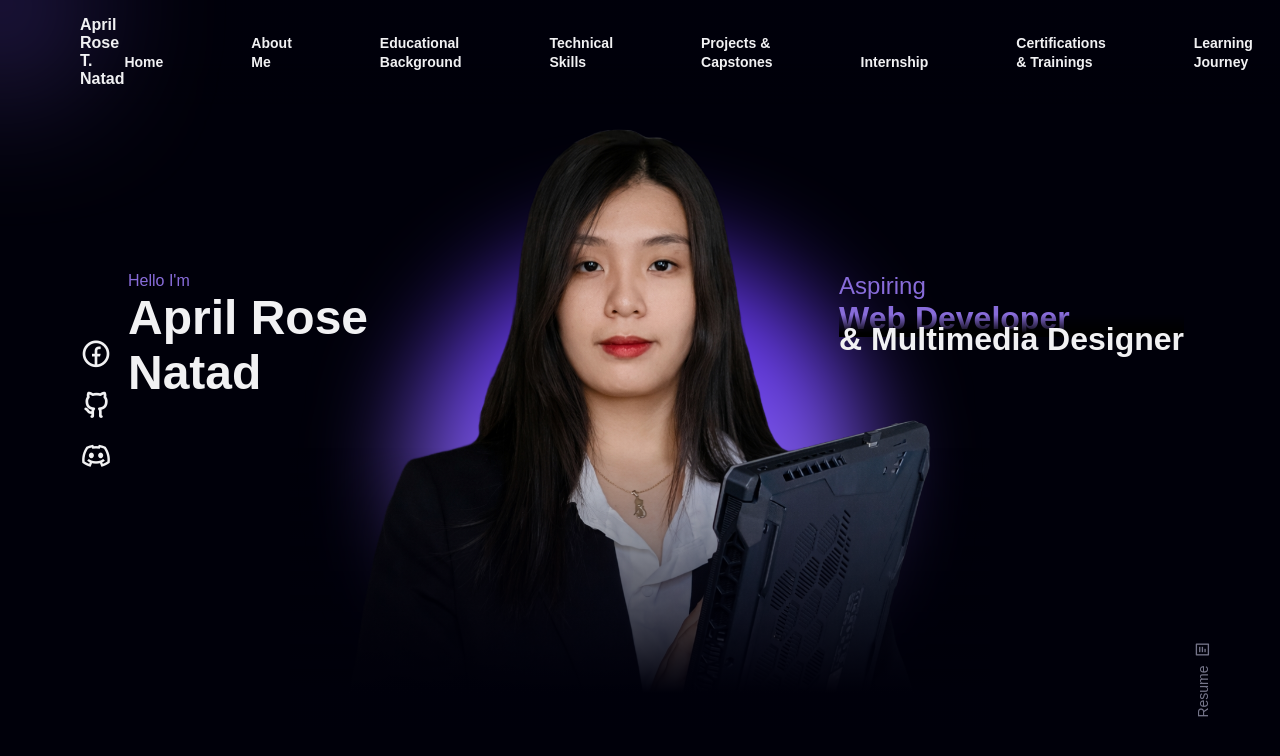
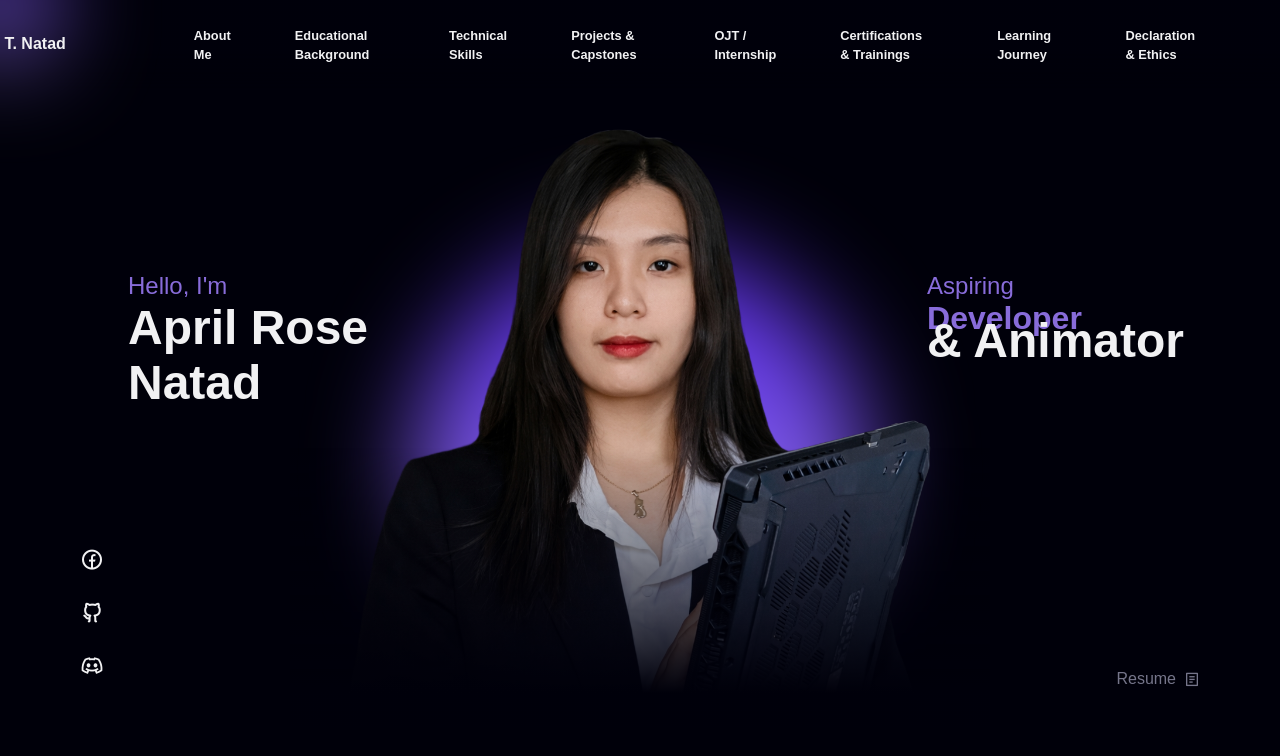
Before and after one commit to AprilRoseNatad/AprilRoseNatad-ePortfolio, a plain HTML site: page index.html in a window 1280 px wide. Shown: the top 756 px of the page. Drawn offline with nearby package versions, Linux system fonts and the light colour scheme; a web font is replaced by a local one.

Commit message:
Third Commit

```diff
--- a/assets/css/styles.css
+++ b/assets/css/styles.css
@@ -150,7 +150,7 @@ img {
   background: linear-gradient(180deg, var(--first-color-alt) 20%, var(--first-color-light) 100%);
   border-radius: 50%;
   position: absolute;
-  filter: blur(80px);
+  filter: blur(50px);
   z-index: -1;
   animation: animateBlob 5s linear infinite;
 }
@@ -240,7 +240,7 @@ img {
 }
 
 .home__greeting{
-  font-size: var(--h2--font-size);
+  font-size: var(--h2-font-size);
   font-weight: var(--font-regular);
   color: var(--first-color);
 }
@@ -263,11 +263,11 @@ img {
 }
 
 .home__perfil{
-  width: 320px;
+  width: 400px;
   justify-self: center;
 }
 
-.home__shadow, .home__info, .home__social, .home__cv{
+.home__shadow, .home__social, .home__cv{
   position: absolute;
 }
 
@@ -326,7 +326,7 @@ img {
 
 .home__social-link{
   color: var(--title-color);
-  font-size: 2rem;
+  font-size: 1.25rem;
   transition: transform .4s, color .4s;
 }
 
@@ -437,17 +437,33 @@ img {
   }
 
   .nav{
-    height: calc(var(--header--height)+ 2rem);
+    height: calc(var(--header-height) + 2rem);
+    align-items: center;
+    display: flex;
+    justify-content: space-between;
+    gap: 8rem;
+  }
+
+  .nav__logo{
+    margin-left: -10rem;
+    flex-shrink: 0;
+    align-self: center;
+  }
+
+  .nav__menu{
+    display: flex;
     align-items: center;
   }
 
-  .nav__logo{
+  .nav__list{
     align-self: initial;
+    align-items: center;
+    flex-direction: row;
+    column-gap: 4rem;
   }
 
-  .nav__list{
-    flex-direction: row;
-    column-gap: 5.5rem;
+  .nav__link{
+    font-size: .8rem;
   }
 
   .home__container{
@@ -472,7 +488,7 @@ img {
     left: 0;
     right: 0;
     margin-inline: auto;
-    background: linear-gradient(180deg, hsla(240, 100%, 2%, 0) 60%, hsl(240, 100%, 2%) 95%);
+    background: linear-gradient(180deg, hsla(240, 100%, 2%, 0)60%, hsl(240, 100%, 2%)95%);
   }
 
   .home__data{
@@ -483,23 +499,53 @@ img {
   }
 
   .home__info{
+    position: absolute;
     top: 12rem;
     right: 1rem;
-    bottom: initial;
+    z-index: 3;
+    text-align: left;
   }
 
   .home__split{
     font-size: var(--h2-font-size);
   }
 
-  .home__professional-1{
+  .home__profession-1 span {
+    background: linear-gradient(
+      to bottom,
+      var(--first-color) 50%,    /* purple top */
+      rgba(0, 0, 0, 1) 100%   /* shadow bottom */
+    );
     font-size: var(--biggest-font-size);
     text-align: initial;
+    -webkit-background-clip: text;
+    background-clip: text;
+    color: transparent;
+    display: inline-block; /* needed for clip to work on spans */
   }
 
-  .home__professional-2{
+  .home__profession-1::after {
+    display: none;
+  }
+
+  .home__profession-2{
     font-size: var(--biggest-font-size);
     transform: translateY(-1.5rem);
+  }
+
+  .home__social{
+    bottom: 3rem;
+    row-gap: 1.5rem;
+  }
+
+  .home__social-link{
+    font-size: 1.5rem;
+  }
+
+  .home__cv{
+    font-size: var(--normal-font-size);
+    rotate: 0deg;
+    right: 0;
   }
 
 }
--- a/index.html
+++ b/index.html
@@ -26,9 +26,6 @@
             <a href="#" class="nav__logo">April Rose T. Natad</a>
             <div class="nav__menu">
                <ul class="nav__list">
-                  <li>
-                     <a href="#home" class="nav__link">Home</a>
-                  </li>
 
                   <li>
                      <a href="#about-me" class="nav__link">About Me</a>
@@ -47,7 +44,7 @@
                   </li>
 
                   <li>
-                     <a href="#internship" class="nav__link">Internship</a>
+                     <a href="#internship" class="nav__link">OJT / Internship</a>
                   </li>
 
                   <li>
@@ -61,8 +58,6 @@
                   <li>
                      <a href="#declaration-ethics" class="nav__link">Declaration & Ethics</a>
                   </li>
-
-
 
                </ul>
             </div>
@@ -79,7 +74,7 @@
 
             <div class="home__container container grid">
                <div class="home__data">
-                  <h3 class="home__greeting">Hello I'm</h3>
+                  <h3 class="home__greeting">Hello, I'm</h3>
                   <h1 class="home__name">April Rose <br>Natad</h1>
                </div>
 
@@ -92,8 +87,8 @@
             <div class="home__info">
                <h3 class="home__split">Aspiring</h3>
                <!--- Insert profession, short text -->
-               <h2 class="home__profession-1">Web Developer</h2>
-               <h2 class="home__profession-2">& Multimedia Designer</h2>
+               <h2 class="home__profession-1">Developer</h2>
+               <h2 class="home__profession-2">& Animator</h2>
             </div>
 
             <div class="home__social">
@@ -110,6 +105,7 @@
                </a>
             </div>
 
+            <!---->
             <a href="assets/pdf/Anid-Cv.pdf" download target="_blank" class="home__cv">
                Resume
                <i class="ri-file-list-2-line"></i>
```
